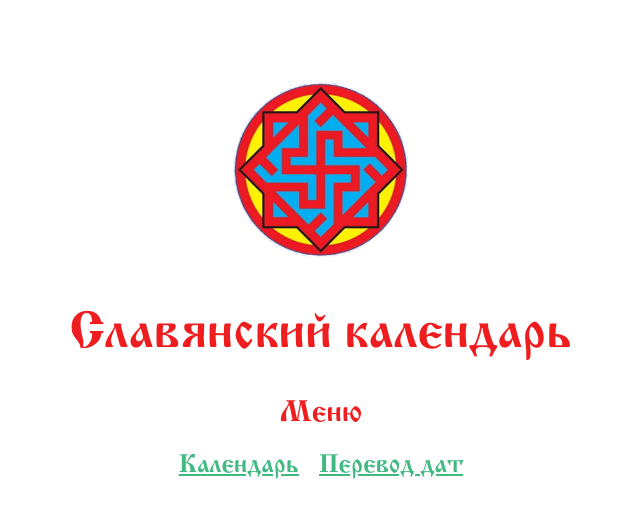
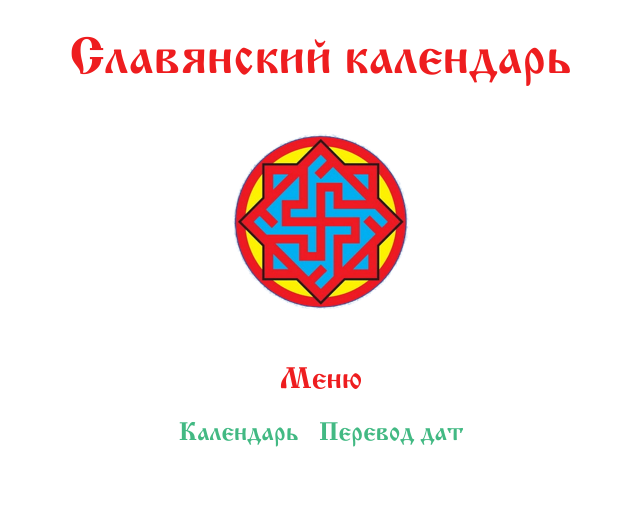
Before and after one commit to IT-P/oldcal, a Vue app: page / in a window 1280 px wide. Shown: the top 518 px of the page, without its empty margins (319-959 px from the left). Built offline with nearby package versions, Linux system fonts and the light colour scheme.

Commit message:
Убрал ссылки из меню

```diff
--- a/src/components/OldCalMenu.vue
+++ b/src/components/OldCalMenu.vue
@@ -1,18 +1,16 @@
 <template>
-  <div id="logo" v-if="showMainMenu">
-    <img alt="Old calendar logo" src="../assets/simbol-valkirija.png" >
-  </div>
   <div class="menu" v-if="showMainMenu">
     <h1>{{ msg }}</h1>
+    <img alt="Old calendar logo" src="../assets/simbol-valkirija.png" >
     <h3>Меню</h3>
     <ul>
-      <li><a href="#" @click="toggleCalendar">Календарь</a></li>
-      <li><a href="#" @click="toggleTranslator">Перевод дат</a></li>
+      <li class="menu_link" @click="toggleCalendar">Календарь</li>
+      <li class="menu_link" @click="toggleTranslator">Перевод дат</li>
     </ul>
   </div>
   <div class="menu" v-if="showSmallMenu">
     <ul>
-      <li><a href="#" @click="toggleMenu">Вернуться к меню</a></li>
+      <li class="menu_link" @click="toggleMenu">Вернуться к меню</li>
     </ul>
   </div>
   <calendar v-if="showCalendar" />
@@ -77,8 +75,12 @@ li {
   display: inline-block;
   margin: 0 10px;
 }
-a {
+.menu_link {
   color: #42b983;
+  cursor: pointer;
+}
+.menu_link:hover {
+  text-decoration: underline;
 }
 #logo {
     padding-top: 60px;
```
